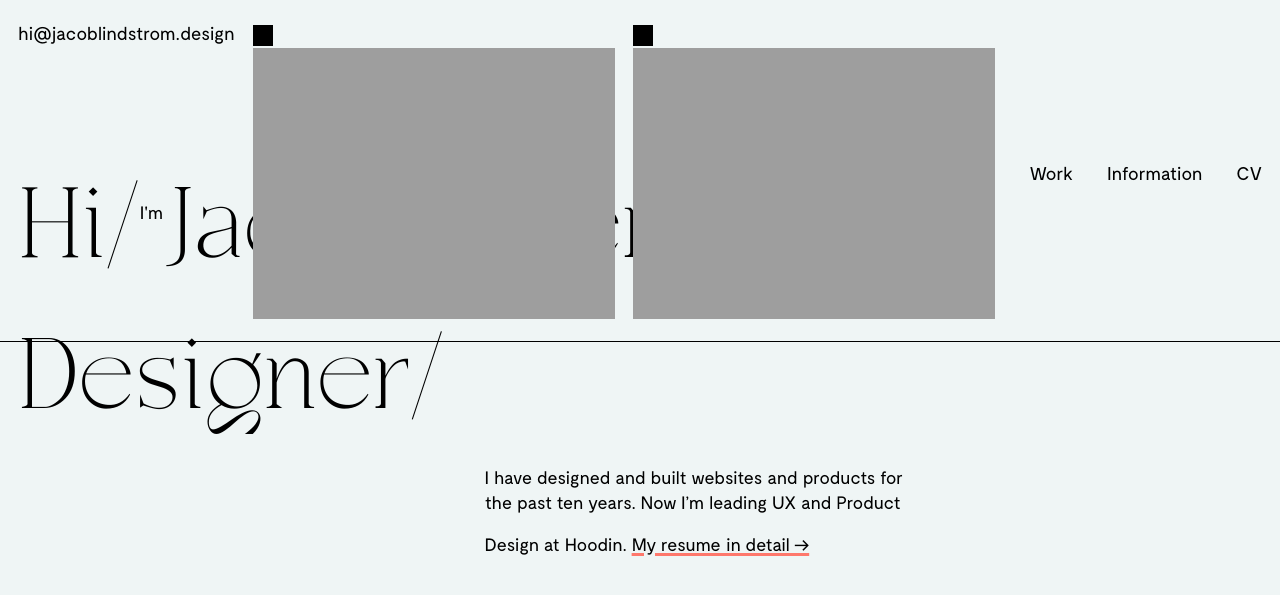
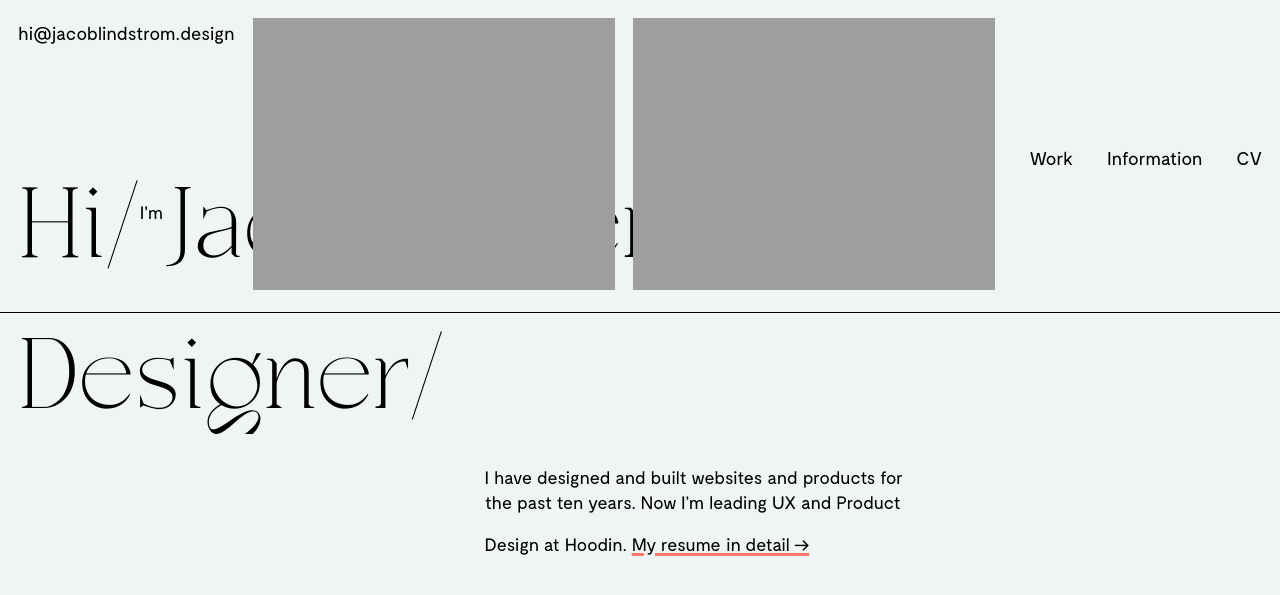
Before and after one commit to jacoblindstrm/jacoblindstrm.github.io, a Jekyll site: the page built from index.html, in a window 1280 px wide. Shown: the top 595 px of the page. Built offline with Jekyll 4.4.1, drawn with Linux system fonts in a browser that asks for light colours; comment, search, counter and statistics services are not loaded.

Commit message:
Update style.html

```diff
--- a/_includes/style.html
+++ b/_includes/style.html
@@ -235,6 +235,10 @@
         margin-right: 1rem;
     }
 
+    body > header .social li::before {
+        content: none;
+    }
+
     footer {
         padding: 2rem 1rem;
         box-sizing: border-box;
```
